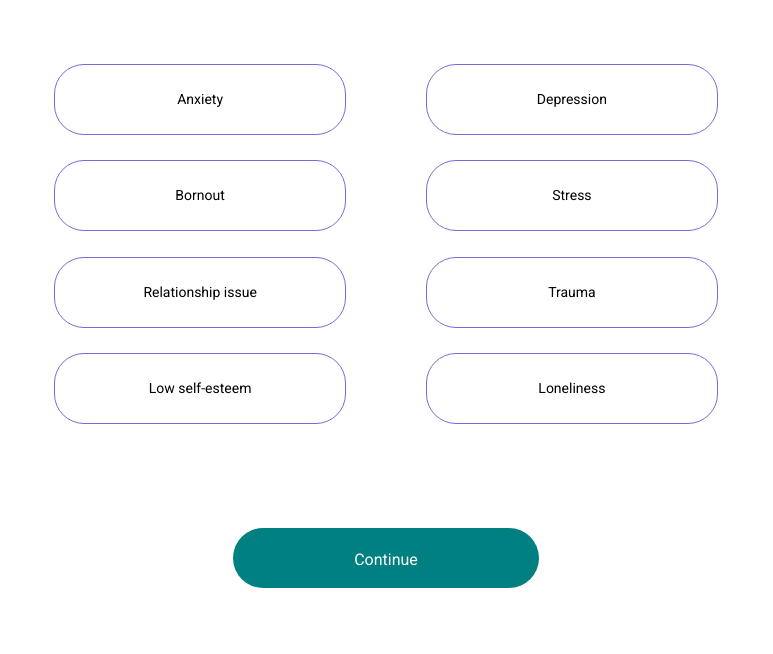
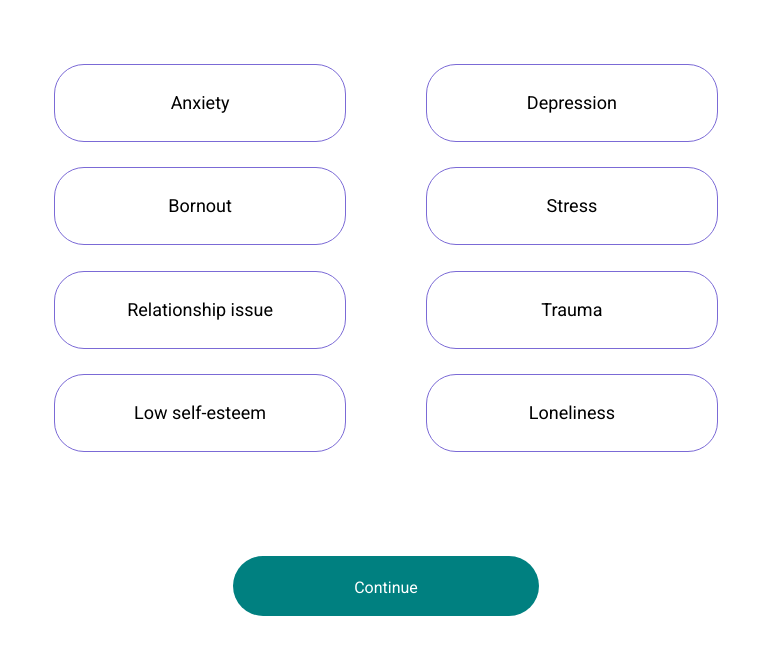
Before and after one commit to sweathannah/Ai-well-being-checker, a website: page challenges.html in a window 1280 px wide. Shown: the part 242-896 px from the top of the page, without its empty margins (254-1027 px from the left). Drawn offline with nearby package versions, Linux system fonts and the light colour scheme.

Commit message:
New page done

```diff
--- a/challenges.html
+++ b/challenges.html
@@ -25,14 +25,14 @@
             <p class="lg:text-[1rem] text-[#D9D9D9] mt-[0.5rem] leading-[1.4rem] font-[Open Sans]">You can select multiple options.</p>
         </div>
         <div class="mx-auto grid grid-cols-2 lg:gap-x-[5rem] gap-x-[2rem] gap-y-[1.57rem] mt-[1.6rem] py-[2.6rem] sm:px-[33px] font-[Open Sans] max-w-[45.6rem]">
-            <button class="my-button rounded-[30px] border-[1px] text-[14px] text-center border-[#7B6AD6] py-[1.5rem] -[8.6rem]">Anxiety</button>
-            <button class="my-button rounded-[30px] border-[1px] text-[14px] text-center border-[#7B6AD6] py-[1.5rem] -[8.6rem]">Depression</button>
-            <button class="my-button rounded-[30px] border-[1px] text-[14px] text-center border-[#7B6AD6] py-[1.5rem] -[8.6rem]">Bornout</button>
-            <button class="my-button rounded-[30px] border-[1px] text-[14px] text-center border-[#7B6AD6] py-[1.5rem] -[8.6rem]">Stress</button>
-            <button class="my-button rounded-[30px] border-[1px] text-[14px] text-center border-[#7B6AD6] py-[1.5rem] -[8.6rem]">Relationship issue</button>
-            <button class="my-button rounded-[30px] border-[1px] text-[14px] text-center border-[#7B6AD6] py-[1.5rem] -[8.6rem]">Trauma</button>
-            <button class="my-button rounded-[30px] border-[1px] text-[14px] text-center border-[#7B6AD6] py-[1.5rem] -[8.6rem]">Low self-esteem</button>
-            <button class="my-button rounded-[30px] border-[1px] text-[14px] text-center border-[#7B6AD6] py-[1.5rem] -[8.6rem]">Loneliness</button>
+            <button class="my-button rounded-[30px] border-[1px] lg:text-lg sm:text-sm text-center border-[#7B6AD6] py-[1.5rem] -[8.6rem]">Anxiety</button>
+            <button class="my-button rounded-[30px] border-[1px] lg:text-lg sm:text-sm text-center border-[#7B6AD6] py-[1.5rem] -[8.6rem]">Depression</button>
+            <button class="my-button rounded-[30px] border-[1px] lg:text-lg sm:text-sm text-center border-[#7B6AD6] py-[1.5rem] -[8.6rem]">Bornout</button>
+            <button class="my-button rounded-[30px] border-[1px] lg:text-lg sm:text-sm text-center border-[#7B6AD6] py-[1.5rem] -[8.6rem]">Stress</button>
+            <button class="my-button rounded-[30px] border-[1px] lg:text-lg sm:text-sm text-center border-[#7B6AD6] py-[1.5rem] -[8.6rem]">Relationship issue</button>
+            <button class="my-button rounded-[30px] border-[1px] lg:text-lg sm:text-sm text-center border-[#7B6AD6] py-[1.5rem] -[8.6rem]">Trauma</button>
+            <button class="my-button rounded-[30px] border-[1px] lg:text-lg sm:text-sm text-center border-[#7B6AD6] py-[1.5rem] -[8.6rem]">Low self-esteem</button>
+            <button class="my-button rounded-[30px] border-[1px] lg:text-lg sm:text-sm text-center border-[#7B6AD6] py-[1.5rem] -[8.6rem]">Loneliness</button>
         </div>
 
         <a href="./mood_check.html"><button class="bg-[#008080] rounded-[30px] mt-[3.9rem] text-[#FFFFFF] text-center h-[3.75rem] py-[1.3rem] px-[7.6rem] mx-auto block mb-[12.9rem]">Continue</button></a>
```
Also changed, not shown: mood_check.html (+1 -1 lines), start_off.html (added, +25 -0 lines).
